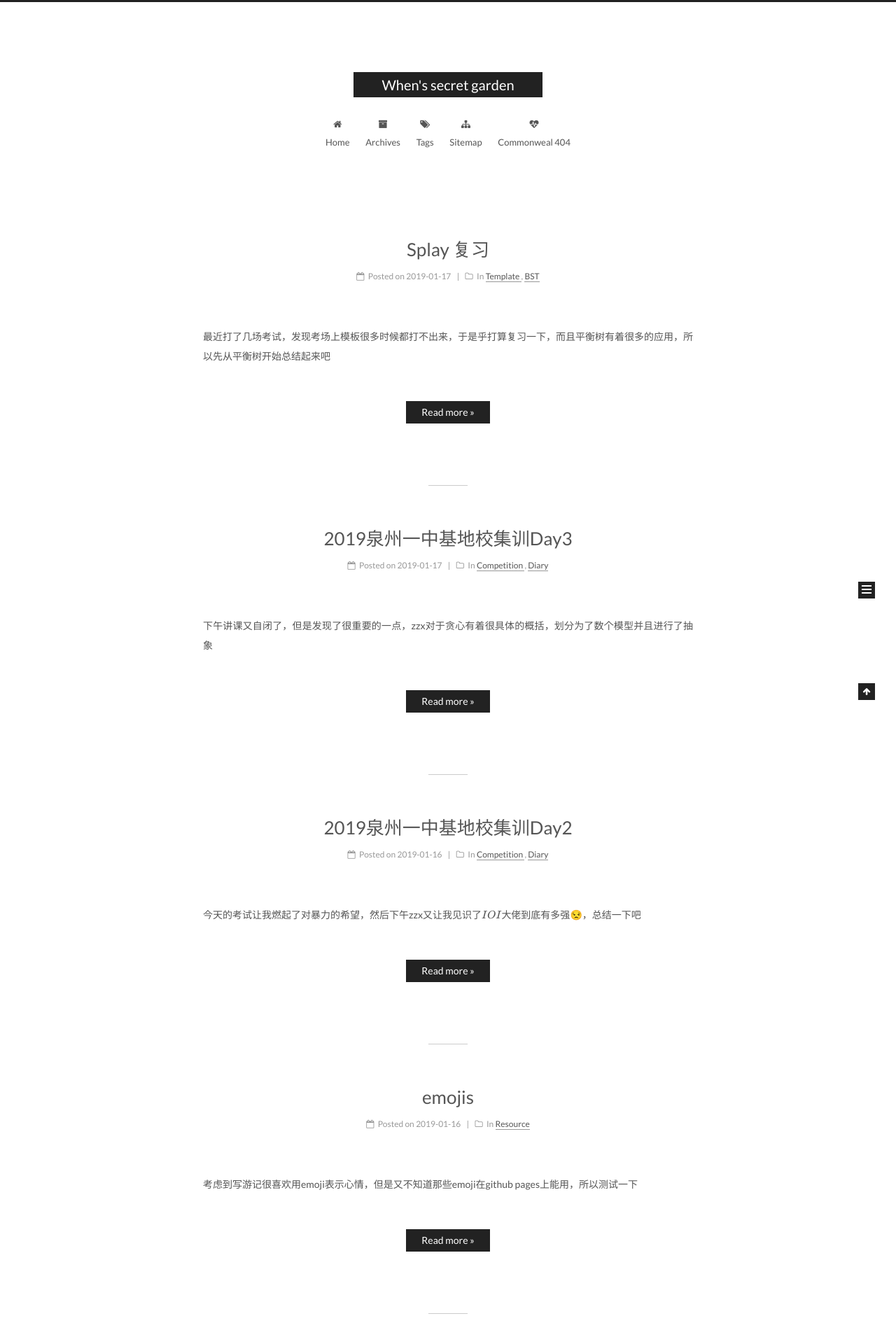
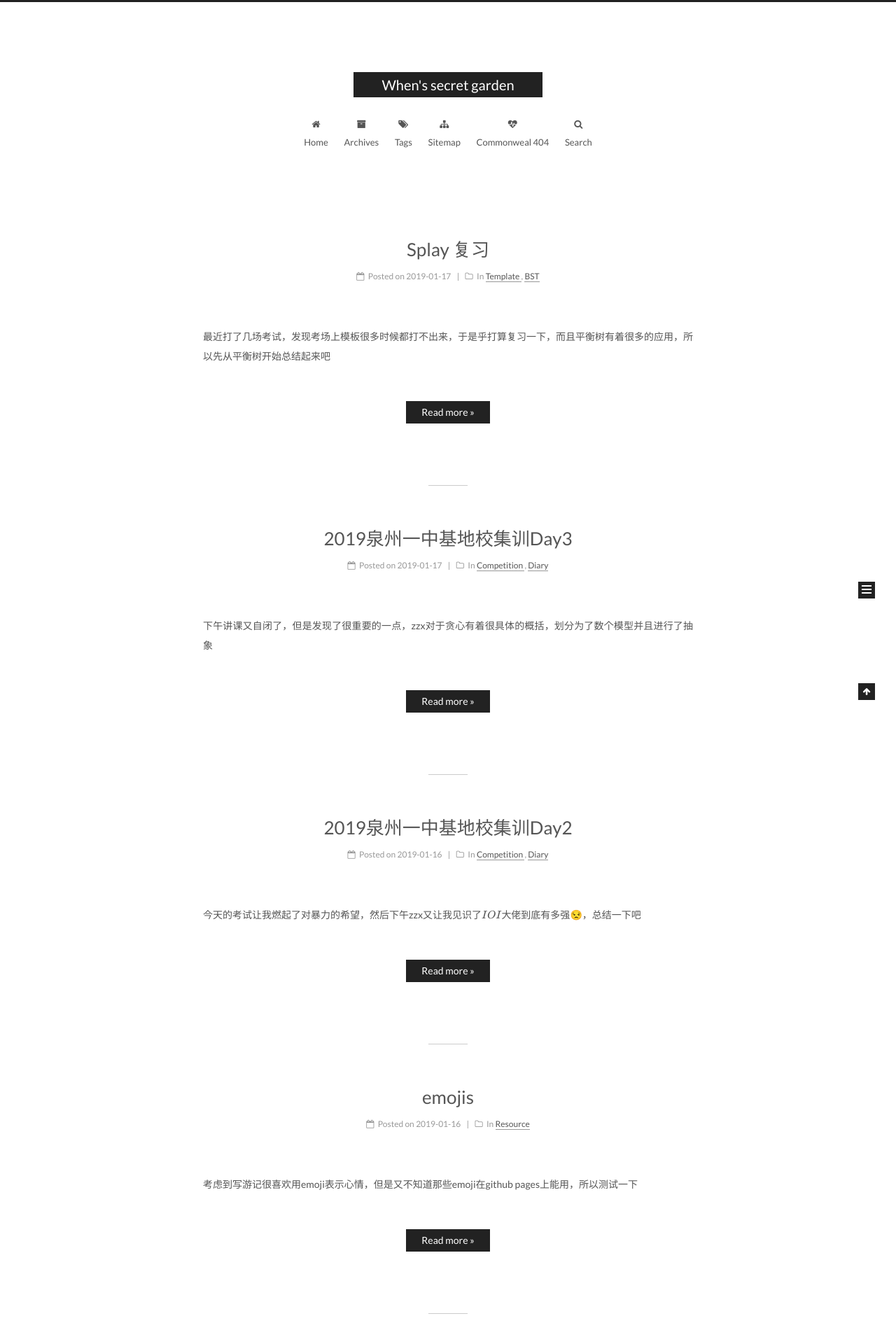
Before and after one commit to BalanceUhen/BalanceUhen.github.io, a Jekyll site: the page built from index.html, in a window 1280 px wide. Shown: the top 1920 px of the page at 70% size. Built offline with Jekyll 4.4.1, drawn with Linux system fonts in a browser that asks for light colours; emoji names are drawn with the system emoji font; formulas are drawn with MathJax 3; the list of posts is cut into pages by our own code; comment, search, counter and statistics services are not loaded.

Commit message:
Update _config.yml

```diff
--- a/_config.yml
+++ b/_config.yml
@@ -458,7 +458,7 @@ gitalk:
 
 # Google Webmaster tools verification setting
 # See: https://www.google.com/webmasters/
-#google_site_verification:
+google_site_verification: 6segaF2KvqPJy7Me5b5GhgHf5AhOK_dOMLgV_0mMWfI
 
 # Google Analytics
 #google_analytics:
@@ -585,12 +585,12 @@ algolia_search:
 
 # Local search
 local_search:
-  enable: false
+  enable: true
   # if auto, trigger search by changing input
   # if manual, trigger search by pressing enter key or search button
   trigger: auto
   # show top n results per article, show all results by setting to -1
-  top_n_per_article: 1
+  top_n_per_article: 10
 
 # External URL with BASE64 encrypt & decrypt
 # Usage: {% exturl text url "title" %}
```
